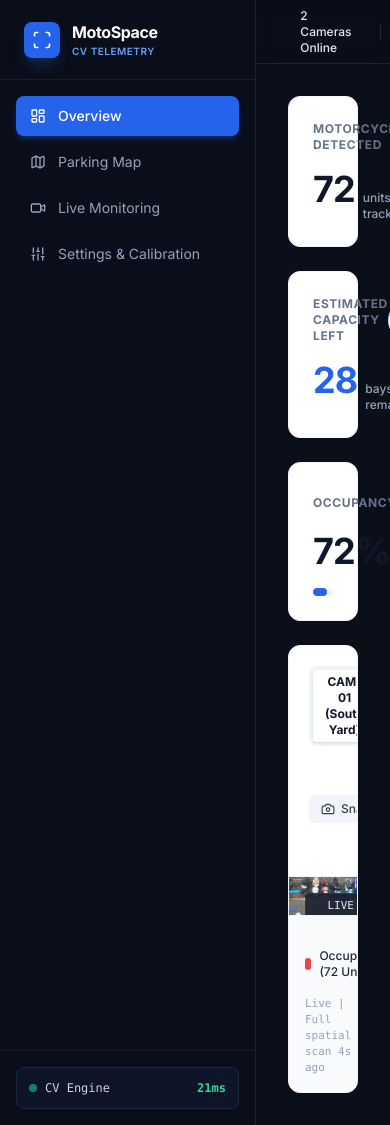
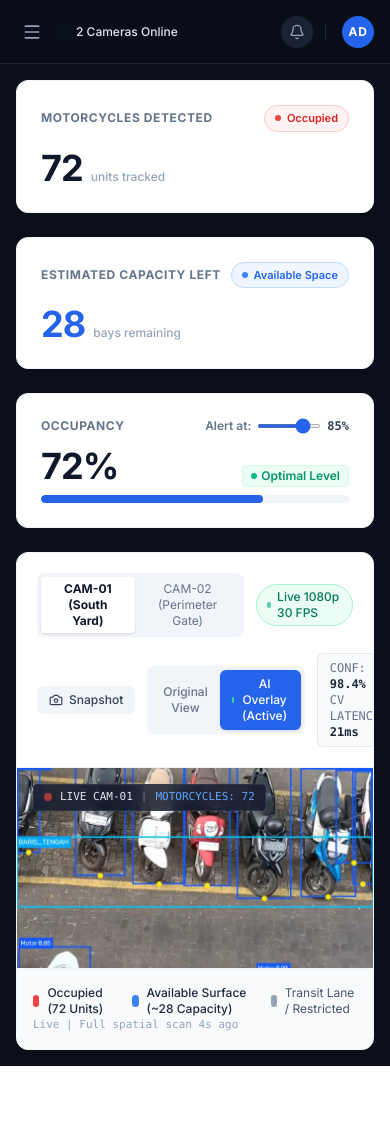
Before and after one commit to HydraFish/parking-motor-gap-detection, a Flask app: page / in a window 390 px wide. After the commit the page ends 1066 px from the top, so only its background shows below. Run offline with Flask 3, Linux system fonts and the light colour scheme; some libraries are stand-ins or nearby versions.

Commit message:
feat(ui): add mobile slide-over drawer, responsive layouts, and auto LAN IP detection

```diff
--- a/app.py
+++ b/app.py
@@ -8,6 +8,7 @@ from __future__ import annotations
 
 import json
 import os
+import socket
 from pathlib import Path
 from flask import Flask, jsonify, render_template, send_from_directory
 
@@ -150,15 +151,29 @@ def serve_video(filename: str):
     return jsonify({"error": f"Video '{filename}' not found"}), 404
 
 
+def get_lan_ip() -> str:
+    """Detect local Wi-Fi / LAN IP address for mobile testing."""
+    try:
+        s = socket.socket(socket.AF_INET, socket.SOCK_DGRAM)
+        s.connect(("8.8.8.8", 80))
+        ip = s.getsockname()[0]
+        s.close()
+        return ip
+    except Exception:
+        return "127.0.0.1"
+
+
 if __name__ == "__main__":
     # Ensure template and static dirs exist
     TEMPLATES_DIR.mkdir(exist_ok=True)
     STATIC_DIR.mkdir(exist_ok=True)
 
     port = int(os.environ.get("PORT", 8000))
-    print("=" * 60)
+    lan_ip = get_lan_ip()
+    print("=" * 64)
     print(" MotoSpace CV Telemetry - Local Web Dashboard")
-    print(f" URL: http://localhost:{port}")
+    print(f" • Local URL   : http://localhost:{port}")
+    print(f" • Mobile/Wi-Fi: http://{lan_ip}:{port}")
     print(" Press Ctrl+C to stop.")
-    print("=" * 60)
+    print("=" * 64)
     app.run(host="0.0.0.0", port=port, debug=False)
--- a/templates/index.html
+++ b/templates/index.html
@@ -48,8 +48,86 @@
 
 <body class="bg-[#0b0f19] text-slate-100 min-h-screen flex antialiased" x-data="app()" x-init="init()">
 
-  <!-- ==================== LEFT SIDEBAR ==================== -->
-  <aside class="w-64 bg-[#0a0e1a] border-r border-slate-800/80 flex flex-col justify-between shrink-0 select-none">
+  <!-- ==================== MOBILE SLIDE-OVER DRAWER ==================== -->
+  <div x-show="mobileMenuOpen" class="fixed inset-0 z-50 flex md:hidden" x-cloak>
+    <!-- Backdrop -->
+    <div
+      @click="mobileMenuOpen = false"
+      x-show="mobileMenuOpen"
+      x-transition:enter="transition-opacity ease-linear duration-200"
+      x-transition:enter-start="opacity-0"
+      x-transition:enter-end="opacity-100"
+      x-transition:leave="transition-opacity ease-linear duration-200"
+      x-transition:leave-start="opacity-100"
+      x-transition:leave-end="opacity-0"
+      class="fixed inset-0 bg-black/70 backdrop-blur-sm"></div>
+
+    <!-- Drawer Content -->
+    <aside
+      x-show="mobileMenuOpen"
+      x-transition:enter="transition ease-in-out duration-300 transform"
+      x-transition:enter-start="-translate-x-full"
+      x-transition:enter-end="translate-x-0"
+      x-transition:leave="transition ease-in-out duration-300 transform"
+      x-transition:leave-start="translate-x-0"
+      x-transition:leave-end="-translate-x-full"
+      class="relative w-64 bg-[#0a0e1a] border-r border-slate-800 flex flex-col justify-between h-full select-none z-10 shadow-2xl">
+      <div>
+        <div class="h-16 flex items-center justify-between px-6 border-b border-slate-800">
+          <div class="flex items-center gap-2.5">
+            <div class="w-8 h-8 rounded-lg bg-blue-600 flex items-center justify-center">
+              <i data-lucide="scan" class="w-4 h-4 text-white"></i>
+            </div>
+            <div class="font-bold text-white text-sm">MotoSpace</div>
+          </div>
+          <button @click="mobileMenuOpen = false" class="text-slate-400 hover:text-white p-1">
+            <i data-lucide="x" class="w-5 h-5"></i>
+          </button>
+        </div>
+
+        <nav class="p-4 space-y-1.5">
+          <button
+            @click="activeTab = 'overview'; mobileMenuOpen = false"
+            :class="activeTab === 'overview' ? 'bg-blue-600 text-white font-medium' : 'text-slate-400'"
+            class="w-full flex items-center gap-3 px-3.5 py-2.5 rounded-lg text-sm text-left">
+            <i data-lucide="layout-dashboard" class="w-4 h-4"></i>
+            <span>Overview</span>
+          </button>
+          <button
+            @click="activeTab = 'map'; mobileMenuOpen = false"
+            :class="activeTab === 'map' ? 'bg-blue-600 text-white font-medium' : 'text-slate-400'"
+            class="w-full flex items-center gap-3 px-3.5 py-2.5 rounded-lg text-sm text-left">
+            <i data-lucide="map" class="w-4 h-4"></i>
+            <span>Parking Map</span>
+          </button>
+          <button
+            @click="activeTab = 'monitoring'; mobileMenuOpen = false"
+            :class="activeTab === 'monitoring' ? 'bg-blue-600 text-white font-medium' : 'text-slate-400'"
+            class="w-full flex items-center gap-3 px-3.5 py-2.5 rounded-lg text-sm text-left">
+            <i data-lucide="video" class="w-4 h-4"></i>
+            <span>Live Monitoring</span>
+          </button>
+          <button
+            @click="activeTab = 'settings'; mobileMenuOpen = false"
+            :class="activeTab === 'settings' ? 'bg-blue-600 text-white font-medium' : 'text-slate-400'"
+            class="w-full flex items-center gap-3 px-3.5 py-2.5 rounded-lg text-sm text-left">
+            <i data-lucide="sliders" class="w-4 h-4"></i>
+            <span>Settings & Calibration</span>
+          </button>
+        </nav>
+      </div>
+
+      <div class="p-4 border-t border-slate-800">
+        <div class="bg-slate-900 border border-slate-800 rounded-lg p-3 flex items-center justify-between text-xs font-mono">
+          <span class="text-slate-400">CV Engine</span>
+          <span class="text-emerald-400 font-semibold" x-text="telemetry.latency_ms + 'ms'">18ms</span>
+        </div>
+      </div>
+    </aside>
+  </div>
+
+  <!-- ==================== DESKTOP FIXED SIDEBAR ==================== -->
+  <aside class="hidden md:flex w-64 bg-[#0a0e1a] border-r border-slate-800/80 flex-col justify-between shrink-0 select-none">
     <div>
       <!-- Brand Logo Header -->
       <div class="h-20 flex items-center px-6 gap-3 border-b border-slate-800/60">
@@ -120,19 +198,23 @@
   <div class="flex-1 flex flex-col min-w-0 overflow-y-auto">
 
     <!-- Top Telemetry Header -->
-    <header class="h-16 border-b border-slate-800/80 bg-[#0a0e1a]/80 backdrop-blur px-8 flex items-center justify-between sticky top-0 z-30">
+    <header class="h-16 border-b border-slate-800/80 bg-[#0a0e1a]/80 backdrop-blur px-4 sm:px-6 md:px-8 flex items-center justify-between sticky top-0 z-30">
       <!-- Status Indicators -->
-      <div class="flex items-center gap-6">
+      <div class="flex items-center gap-3 sm:gap-6">
+        <!-- Mobile Hamburger Toggle -->
+        <button @click="mobileMenuOpen = true" class="md:hidden text-slate-400 hover:text-white p-1.5 rounded-lg hover:bg-slate-800 transition">
+          <i data-lucide="menu" class="w-5 h-5"></i>
+        </button>
         <div class="flex items-center gap-2 text-xs font-medium">
           <span class="w-2 h-2 rounded-full bg-blue-500 animate-ping"></span>
           <span class="text-slate-200">2 Cameras Online</span>
         </div>
-        <div class="h-4 w-px bg-slate-800"></div>
-        <div class="text-xs font-mono text-slate-400" x-text="utcTime">14:32:08 UTC</div>
+        <div class="h-4 w-px bg-slate-800 hidden sm:block"></div>
+        <div class="text-xs font-mono text-slate-400 hidden sm:block" x-text="utcTime">14:32:08 UTC</div>
       </div>
 
       <!-- Right Header Profile & Controls -->
-      <div class="flex items-center gap-4">
+      <div class="flex items-center gap-3 sm:gap-4">
         <button class="w-8 h-8 rounded-full bg-slate-800/80 hover:bg-slate-700 flex items-center justify-center text-slate-400 hover:text-white transition">
           <i data-lucide="bell" class="w-4 h-4"></i>
         </button>
@@ -141,7 +223,7 @@
           <div class="w-8 h-8 rounded-full bg-blue-600 flex items-center justify-center text-xs font-bold text-white tracking-wider">
             AD
           </div>
-          <div class="text-xs">
+          <div class="text-xs hidden sm:block">
             <div class="font-medium text-slate-200">Admin</div>
             <div class="text-[10px] text-slate-400">Station 01</div>
           </div>
@@ -150,7 +232,7 @@
     </header>
 
     <!-- Main Dynamic View Container -->
-    <main class="p-8 space-y-6">
+    <main class="p-4 sm:p-6 md:p-8 space-y-6">
 
       <!-- ======================================================== -->
       <!-- VIEW 1: OVERVIEW (FIGMA SCREEN 1) -->
@@ -833,6 +915,7 @@
     function app() {
       return {
         activeTab: 'overview',
+        mobileMenuOpen: false,
         overlayActive: true,
         monitoringMesh: true,
         activeCam: 'cam_01',
```
